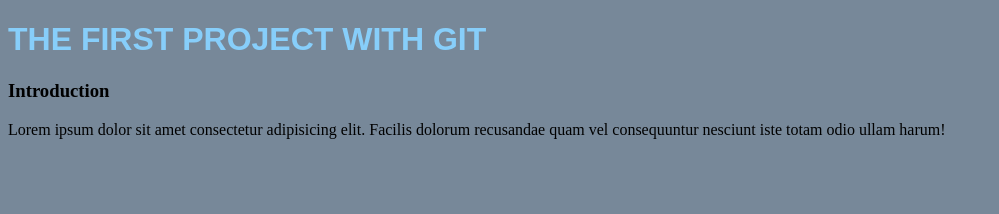
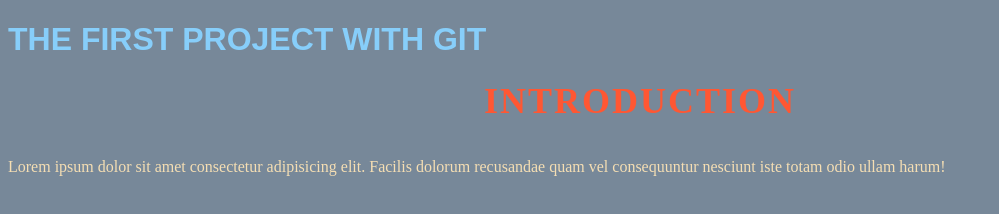
Before and after one commit to Abdelhakim-bendj/Project1, a plain HTML site: page index.html in a window 1280 px wide. Shown: the whole page, without its empty margins (0-999 px from the left). Drawn offline with Linux system fonts and the light colour scheme.

Commit message:
the new css changes

```diff
--- a/style.css
+++ b/style.css
@@ -5,5 +5,18 @@ body{
 h1{
     color: lightskyblue;
     font-family: sans-serif;
+}
 
+
+h3{
+  font-size: 36px;
+  color: #ff5733;
+  text-align: center;
+  font-weight: bold;
+  text-transform: uppercase;
+  letter-spacing: 2px;
+  margin-top: 20px;
 }
+p{
+    color: wheat;
+}
```
